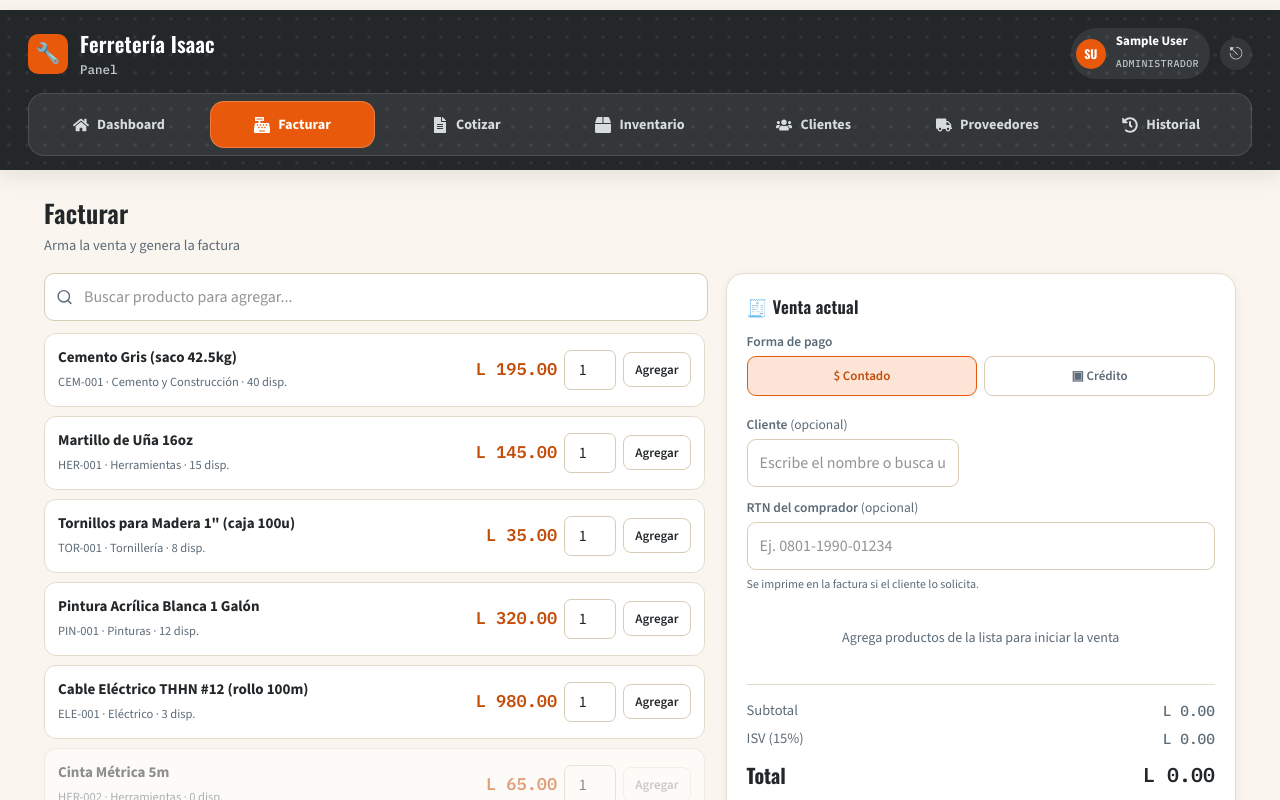
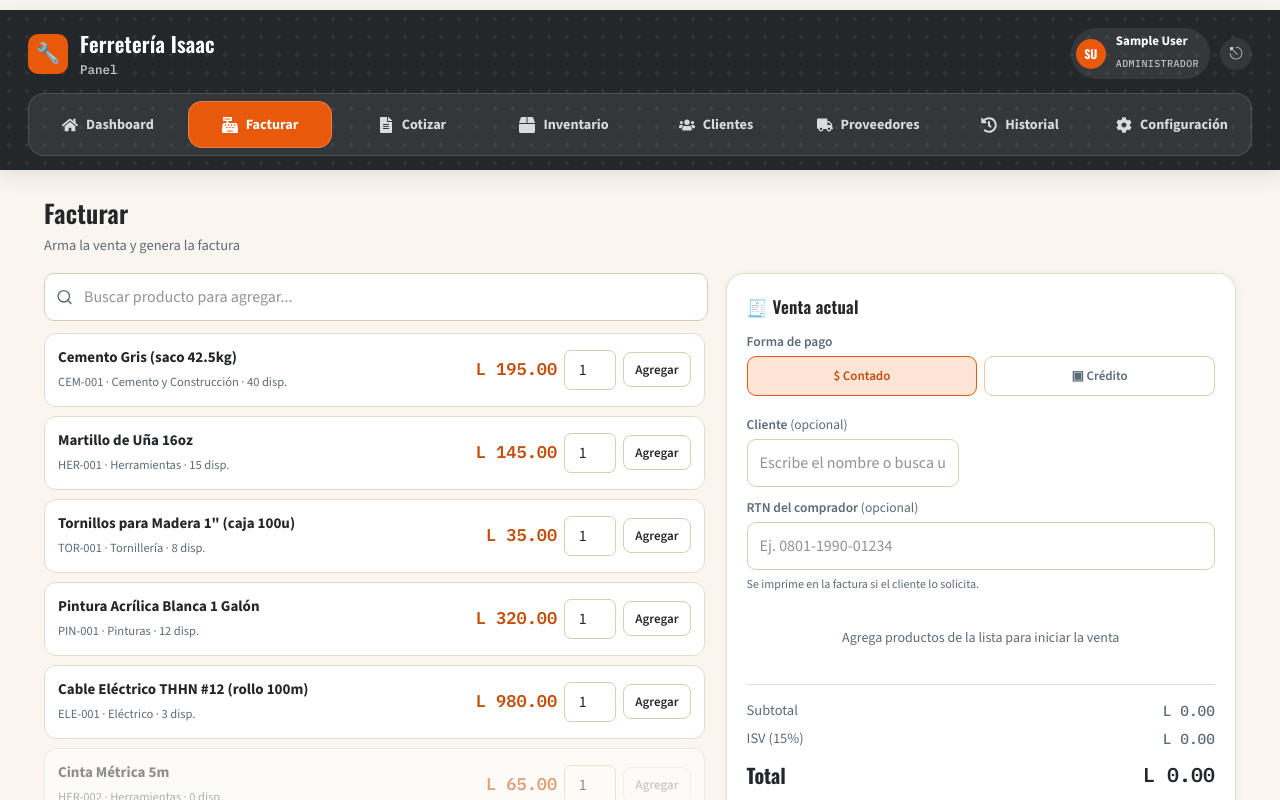
Before and after one commit to oviedoarnold/Sistema-Ferreteria, a React (Vite) app: page /pos in a window 1280 px wide. Shown: the top 800 px of the page. Built offline with nearby package versions, Linux system fonts and the light colour scheme; sample sign-in values are in the browser's storage.

Commit message:
feat(navbar): agrega acceso a configuracion

```diff
--- a/src/components/Navbar.jsx
+++ b/src/components/Navbar.jsx
@@ -13,6 +13,7 @@ import {
   FaTruck,
   FaHistory,
   FaFileAlt,
+  FaCog,
 } from "react-icons/fa"
 
 function Navbar() {
@@ -66,6 +67,11 @@ function Navbar() {
       to: "/sales-history",
       label: "Historial",
       Icon: FaHistory,
+    },
+    {
+      to: "/settings",
+      label: "Configuración",
+      Icon: FaCog,
     },
   ]
 
```
